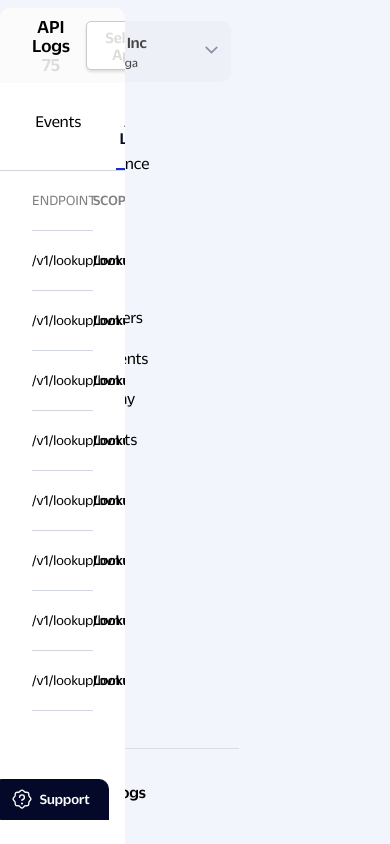
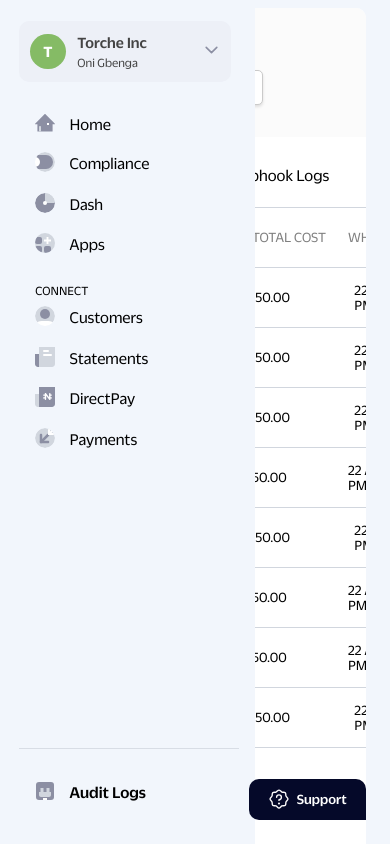
Before and after one commit to ugwustanley/mono, a React (Create React App) app: page / in a window 390 px wide. Built offline with nearby package versions, Linux system fonts and the light colour scheme.

Commit message:
bug fixed on table

```diff
--- a/src/App.scss
+++ b/src/App.scss
@@ -2,6 +2,13 @@
   text-align: center;
   font-family: 'Duplicate Sans';
   overflow-y:hidden;
+}
+
+@media (max-width: 800px){
+  .App{
+      overflow-y:visible;
+
+  }
 }
 
 .App-logo {
--- a/src/components/ApiLog/ApiLog.js
+++ b/src/components/ApiLog/ApiLog.js
@@ -6,6 +6,7 @@ import SuccessButton from '../SuccessButton/SuccessButton'
 
 const ApiLog = ({log , isHeading}) => {
   return (
+      <>
     <div className={isHeading == "true"? "apilog  apilog__heading": "apilog"}>
         <div className="apilog__endpoint apilog__item">
            {log?.endpoint}
@@ -19,7 +20,7 @@ const ApiLog = ({log , isHeading}) => {
            {log?.cost}
         </div>
 
-        <div className="apilog__When apilog__item">
+        <div className="apilog__when apilog__item">
             {log?.when}
         </div>
 
@@ -28,6 +29,8 @@ const ApiLog = ({log , isHeading}) => {
           {/* {log?.success? <SuccessButton /> : <FailedButton /> }   */}
         </div>
     </div>
+    <div className="apilog__line"></div>
+    </>
   )
 }
 
--- a/src/components/ApiLog/ApiLog.scss
+++ b/src/components/ApiLog/ApiLog.scss
@@ -8,23 +8,35 @@
     height:60px;
     align-items:center;
     border-bottom:1px solid rgba(209,214,222,1);
+    @media(max-width:600px){
+        width:fit-content;
+        overflow:visible;
+    }
 
     &__item{
         display:block;
         margin-right:auto;
         width:100%;
         font-size:.9rem;
-        // justify-self: space-around;
-        // align-self: flex-end;
         text-align:left !important;
-
+        margin-right:1rem;
+        min-width:80px;
         // margin-top:300px;
     }
     &__scope{
         font-weight:500;
     }
+    &__when , &__endpoint{
+        min-width:100px;
+    }
     &__heading{
         color:gray;
         font-weight: 400 !important;
     }
+    &__status{
+        @media (max-width: 600px) {
+            margin-left:auto !important;
+            text-align:right !important;
+        }
+    }
 }
--- a/src/components/ApiLogs/ApiLogs.js
+++ b/src/components/ApiLogs/ApiLogs.js
@@ -18,7 +18,8 @@ const LogsHeading =
 const ApiLogs = () => {
   return (
     <div className="apilogs">
-           <ApiLog log={LogsHeading} isHeading="true" />
+
+        <ApiLog log={LogsHeading} isHeading="true" />
         {Logs.map((log, index) => {
             return (
                 <ApiLog key={index} log={log} isHeading="false" />
--- a/src/components/ApiLogs/ApiLogs.scss
+++ b/src/components/ApiLogs/ApiLogs.scss
@@ -1,7 +1,25 @@
 .apilogs{
+    width:100%;
+    height:calc(100vh - 150px);
+    overflow:hidden;
     padding:0 2rem;
-    height:calc(100vh - 150px);
+    width:100%;
     overflow-y: scroll;
+    //background:blue;
+}
 
 
+@media (max-width: 800px){
+    .apilogs{
+        overflow-x: scroll;
+        height:auto;
+        overflow-y: visible;
+        width:inherit;
+    }
 }
+
+@media (max-width: 600px){
+    .apilogs{
+        margin-right:1rem;
+    }
+}
--- a/src/components/SideBar/SideBar.scss
+++ b/src/components/SideBar/SideBar.scss
@@ -48,5 +48,6 @@
         position:fixed;
         left:0;
         top:0;
+        z-index: 98;
     }
 }
--- a/src/components/Support/Support.scss
+++ b/src/components/Support/Support.scss
@@ -1,7 +1,9 @@
 .support__container{
     position:absolute;
     bottom:1.5rem;
-    right:1rem;
+    right:1.5rem;
+    position:fixed;
+    z-index: 98;
 }
 .support {
     background:#050929;
--- a/src/components/TopNav/TopNav.scss
+++ b/src/components/TopNav/TopNav.scss
@@ -9,13 +9,26 @@
     height:75px;
     border-top-left-radius: 10px;
     border-top-right-radius: 10px;
+    @media (max-width: 800px) {
+        display:block;
+        height:auto;
+        min-height:75px;
+        padding-left:1rem;
+
+    }
 
     &__title{
         font-weight:500;
+        @media (max-width: 800px) {
+            margin-right:auto;
+            text-align:left;
+
+        }
         span{
             color:rgb(221, 218, 218);
             transform:scale(1.4);
         }
+
     }
     &__filter , &__select{
         display:flex;
@@ -25,10 +38,15 @@
         box-shadow: 0px 2px 3px 0px #dfdede;
         padding:.4rem 1rem;
         border-radius:5px;
-        margin-left:1rem;
+        margin-left:.8rem;
         color:rgba(85,88,111,1);
         background:#fff;
         cursor:pointer;
+        @media (max-width: 800px) {
+            margin-left:0;
+            margin-right:.8rem;
+
+        }
         &:hover{
             background:inherit;
             box-shadow:none;
@@ -46,6 +64,11 @@
     }
     &__options{
         display:flex;
+        @media (max-width: 800px) {
+            margin-right:auto;
+            text-align:left;
+            margin-top:.7rem;
 
+        }
     }
 }
--- a/src/layout/Layout.js
+++ b/src/layout/Layout.js
@@ -1,3 +1,4 @@
+import {useState} from 'react'
 import SideBar from '../components/SideBar/SideBar'
 import "./Layout.scss"
 
--- a/src/layout/Layout.scss
+++ b/src/layout/Layout.scss
@@ -2,4 +2,5 @@
 .Layout{
     display:flex;
     background:$col-side-bar;
+    position:relative;
 }
--- a/src/pages/AuditLogs/AuditLogs.scss
+++ b/src/pages/AuditLogs/AuditLogs.scss
@@ -9,3 +9,14 @@
     border-top-right-radius: 10px;
     overflow-y: hidden;
 }
+
+@media (max-width: 800px){
+    .auditlogs{
+        width:calc(100vw  - 2rem);
+        overflow-y: visible;
+
+        margin:0 .5rem;
+        margin-top:.5rem;
+       // overflow: hidden;
+    }
+}
```
